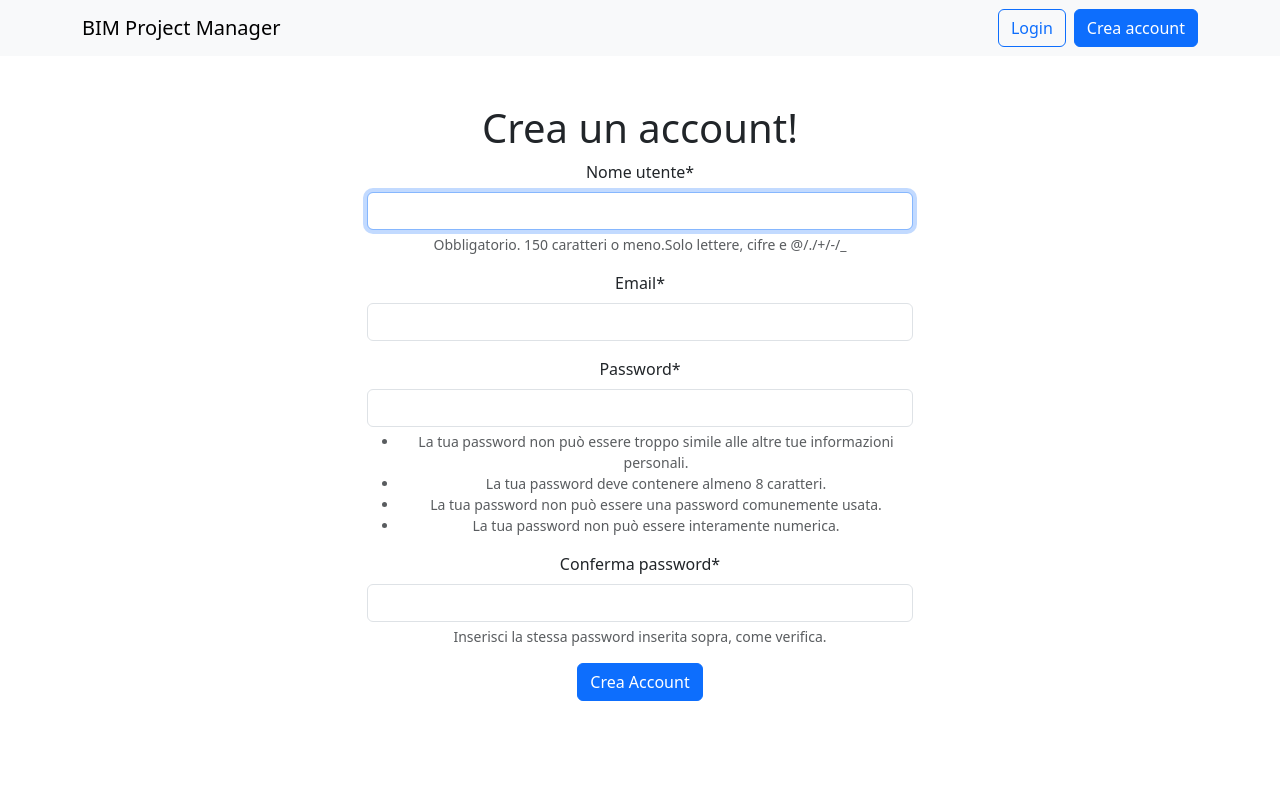
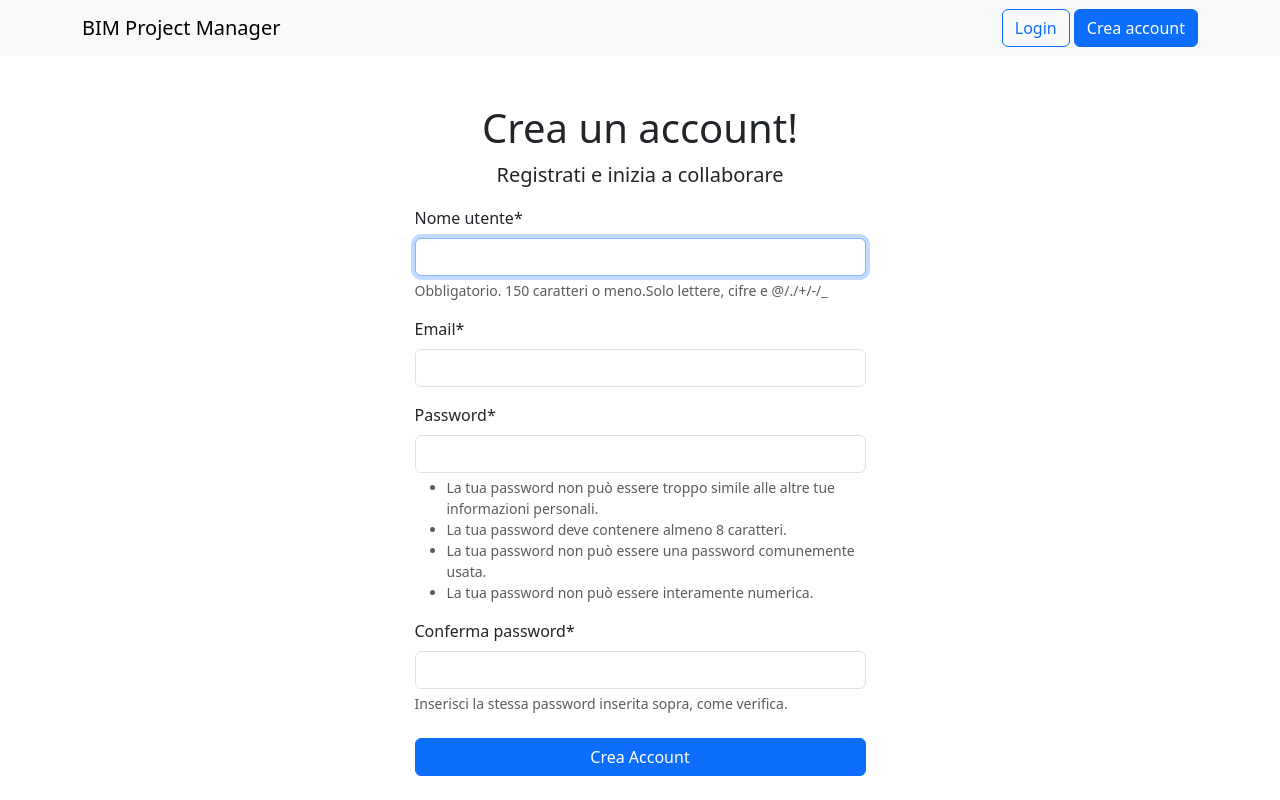
Before and after one commit to zioscuro/LRA-BIM-Project-Manager, a Django app: page /accounts/create-account/ in a window 1280 px wide. Run offline with Django 5.2, Linux system fonts and the light colour scheme; some libraries are stand-ins or nearby versions.

Commit message:
Minor fix to create account page UI

```diff
--- a/BIM_project_manager/accounts/templates/accounts/create_account.html
+++ b/BIM_project_manager/accounts/templates/accounts/create_account.html
@@ -4,12 +4,17 @@
 {% block content %}
 
   <div class="row justify-content-center">
-    <div class="col-6 text-center">
-      <h1 class="mt-5">Crea un account!</h1>
+    <div class="col-5">
+      <div class="text-center">
+        <h1>Crea un account!</h1>
+        <p class="fs-5">Registrati e inizia a collaborare</p>
+      </div>
       <form method="POST" novalidate>
         {% csrf_token %}
         {{ form|crispy }}
-        <input type="submit" class="btn btn-primary" value="Crea Account">
+        <div class="d-grid mt-4">
+          <input type="submit" class="btn btn-primary" value="Crea Account">
+        </div>
       </form>
     </div>
   </div>
--- a/BIM_project_manager/templates/base.html
+++ b/BIM_project_manager/templates/base.html
@@ -12,12 +12,12 @@
     />
   </head>
   <body>
-    <nav class="navbar bg-body-tertiary">
+    <nav class="navbar bg-body-tertiary mb-5">
       <div class="container">
         <a href="#" class="navbar-brand">BIM Project Manager</a>
-        <div class="d-flex" role="search">
-          <button class="btn btn-outline-primary mx-2" type="submit">Login</button>
-          <button class="btn btn-primary" type="submit">Crea account</button>
+        <div class="ml-auto">
+          <a class="btn btn-outline-primary" href="#">Login</a>
+          <a class="btn btn-primary" href="#">Crea account</a>
         </div>
       </div>
     </nav>
```
